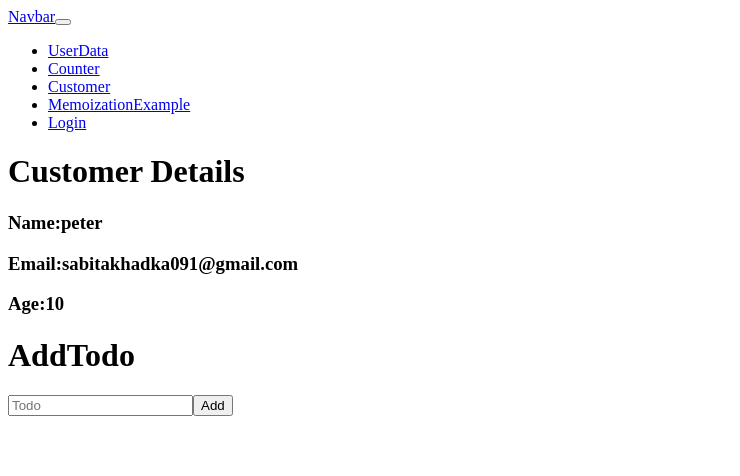
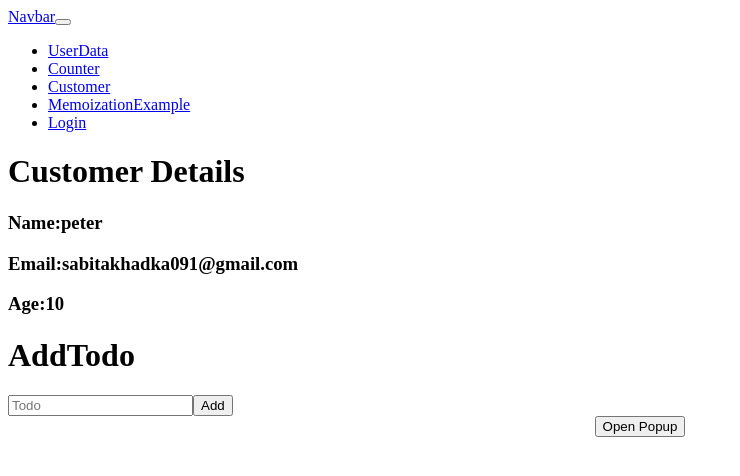
Before and after one commit to iamsabitak/vite-project-ts, a React app: page /customer in a window 1280 px wide. Shown: the top 476 px of the page, without its empty margins (0-740 px from the left). Built offline with nearby package versions, Linux system fonts and the light colour scheme; the HTML template or start-up script is replaced by a standard one.

Commit message:
chores:implement popup component in add todo

```diff
--- a/src/todo/AddTodo.tsx
+++ b/src/todo/AddTodo.tsx
@@ -1,4 +1,5 @@
 import React, { useState } from "react";
+import Popup from "../components/Popup";
 
 interface Todo {
   id: number;
@@ -48,6 +49,7 @@ const AddTodo: React.FC = () => {
             </div>
           );
         })}
+        <Popup />
       </div>
     </>
   );
```
